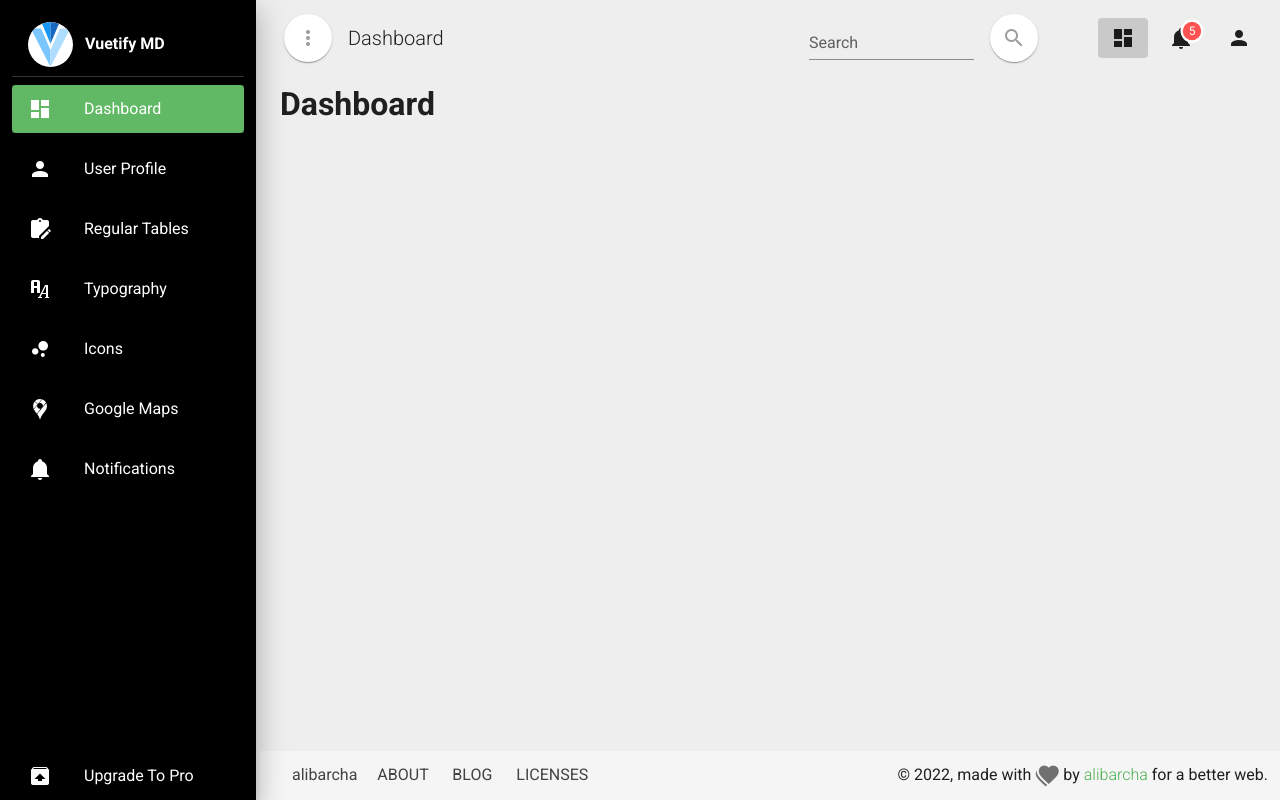
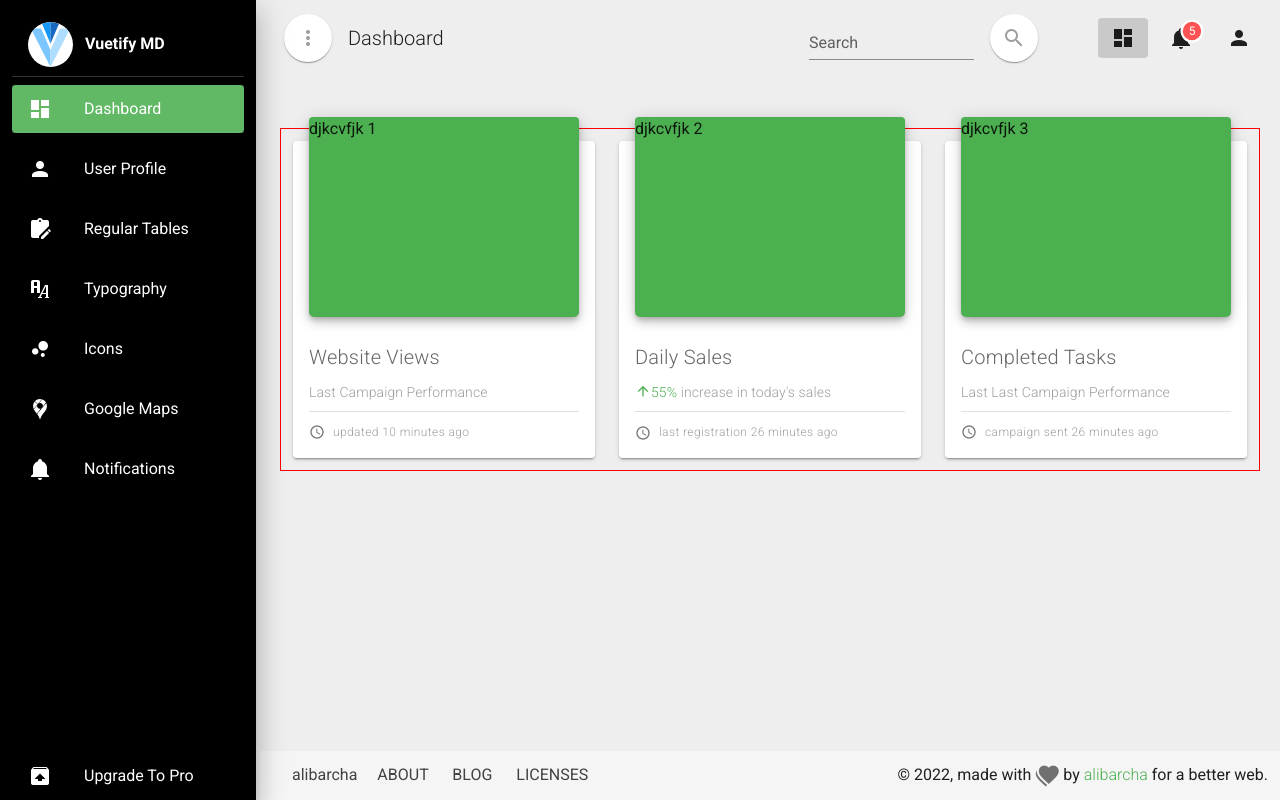
Before and after one commit to alibarcha/dashboard, a Vue app: page / in a window 1280 px wide. Built offline with nearby package versions, Linux system fonts and the light colour scheme.

Commit message:
create charts cards

```diff
--- a/src/components/Footer.vue
+++ b/src/components/Footer.vue
@@ -1,5 +1,5 @@
 <template>
-  <v-footer tile padless inset absolute>
+  <v-footer tile padless fixed absolute >
     <v-container>
       <v-row>
         <v-col md="6" cols="12" class="text-lg-start  text-center">
@@ -53,4 +53,5 @@ export default {
 </script>
 
 <style>
+
 </style>
--- a/src/views/Dashboard.vue
+++ b/src/views/Dashboard.vue
@@ -1,14 +1,104 @@
 <template>
-    <h1>Dashboard</h1>
+  <!-- <h1>Dashboard</h1> -->
+  <v-container fluid class="my-12" style="border: 1px solid red">
+    <v-row>
+      <v-col lg="4" cols="12">
+        <v-card elevation="2">
+          <v-sheet
+            class="v-sheet--offset mx-auto"
+            color="success"
+            elevation="6"
+            max-width="calc(100% - 32px)"
+            rounded="8px"
+            min-height="200px"
+          >
+            djkcvfjk 1
+          </v-sheet>
+          <v-card-text class="pt-0">
+            <div class="text-h6 font-weight-light mb-2">Website Views</div>
+            <div class="subheading font-weight-light grey--text">
+              Last Campaign Performance
+            </div>
+            <v-divider class="my-2"></v-divider>
+            <v-icon class="mr-2" small> mdi-clock-outline</v-icon>
+            <span class="text-caption grey--text font-weight-light"
+              >updated 10 minutes ago</span
+            >
+          </v-card-text>
+        </v-card>
+      </v-col>
 
+      <v-col lg="4" cols="12" class="my-lg-0 my-10">
+        <v-card>
+          <v-sheet
+            class="v-sheet--offset mx-auto"
+            color="success"
+            elevation="6"
+            max-width="calc(100% - 32px)"
+            rounded="8px"
+            min-height="200px"
+          >
+            djkcvfjk 2
+          </v-sheet>
+          <v-card-text class="pt-0">
+            <div class="text-h6 font-weight-light mb-2">Daily Sales</div>
+            <div class="subheading font-weight-light grey--text">
+              <span>
+                <v-icon size="16px" class="success--text pb-1"
+                  >mdi-arrow-up</v-icon
+                >
+                <span class="success--text">55%</span>
+                increase in today's sales
+              </span>
+            </div>
+            <v-divider class="my-2"></v-divider>
+            <v-icon class="mr-2" small> mdi-clock-outline</v-icon>
+            <span class="text-caption grey--text font-weight-light"
+              >last registration 26 minutes ago</span
+            >
+          </v-card-text>
+        </v-card>
+      </v-col>
 
+      <v-col lg="4" cols="12">
+        <v-card elevation="2">
+          <v-sheet
+            class="v-sheet--offset mx-auto"
+            color="success"
+            elevation="6"
+            max-width="calc(100% - 32px)"
+            rounded="8px"
+            min-height="200px"
+          >
+            djkcvfjk 3
+          </v-sheet>
+          <v-card-text class="pt-0">
+            <div class="text-h6 font-weight-light mb-2">Completed Tasks</div>
+            <div class="subheading font-weight-light grey--text">
+              Last Last Campaign Performance
+            </div>
+            <v-divider class="my-2"></v-divider>
+            <v-icon class="mr-2" small> mdi-clock-outline</v-icon>
+            <span class="text-caption grey--text font-weight-light"
+              >campaign sent 26 minutes ago</span
+            >
+          </v-card-text>
+        </v-card>
+      </v-col>
+    </v-row>
+  </v-container>
 </template>
 
 <script>
+export default {
+  name: "Dashboard",
+};
+</script>
 
-
-  export default {
-    name: 'Dashboard',
-
-  }
-</script>
+<style scoped>
+.v-sheet--offset {
+  top: -24px;
+  position: relative;
+  border-radius: 5px;
+}
+</style>
```
